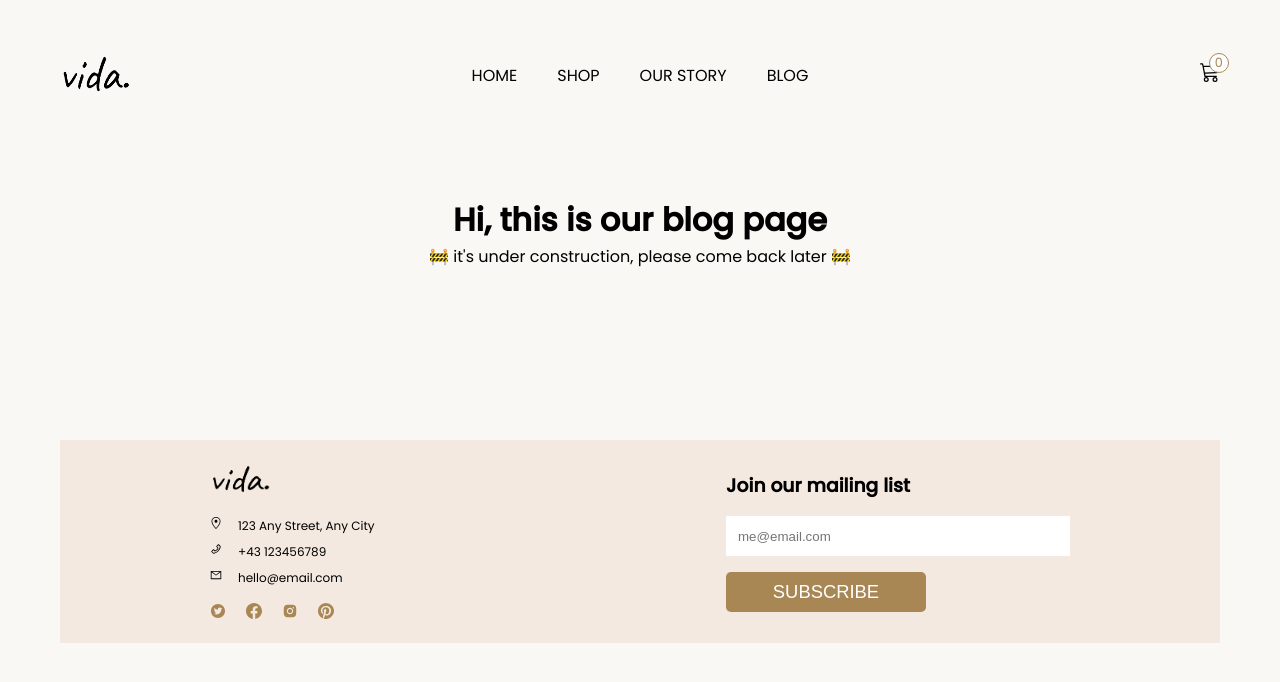
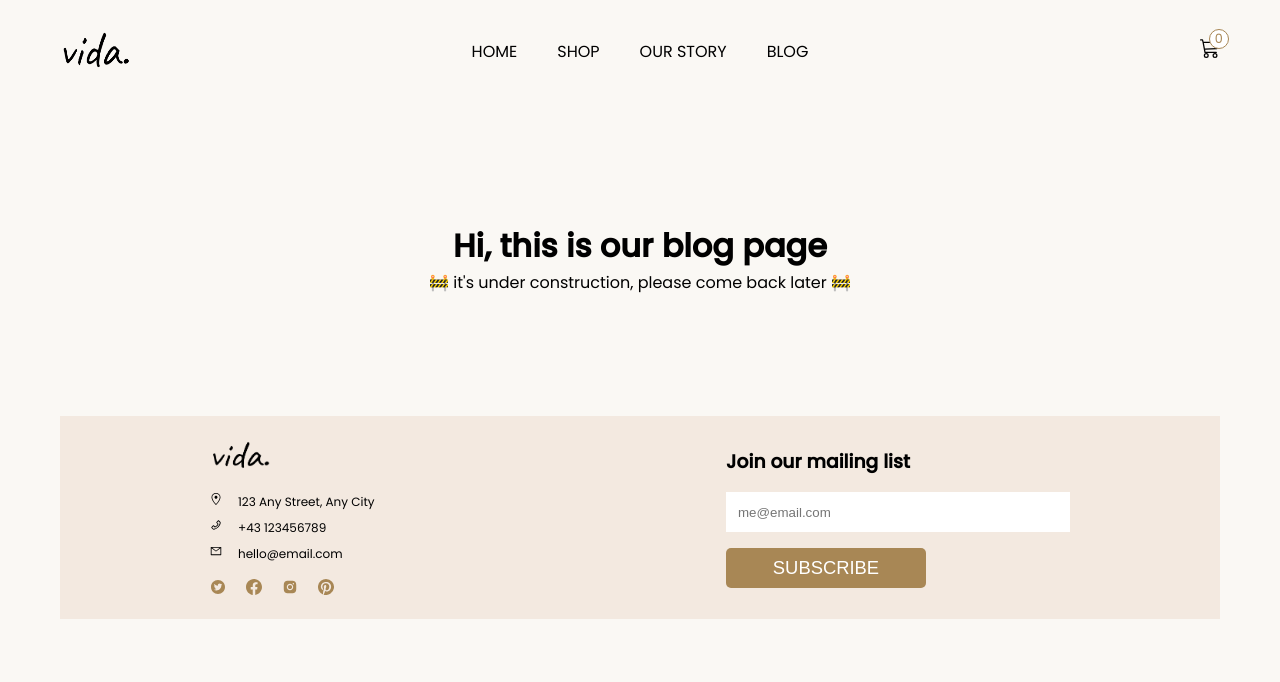
Before and after one commit to cheorodio/next-ecommerce-store, a Next.js app: page /blog in a window 1280 px wide. Shown: the top 682 px of the page. Built offline with nearby package versions, Linux system fonts and the light colour scheme; no server answers; a web font is replaced by a local one.

Commit message:
Delete margin from container

```diff
--- a/app/blog/blog.module.scss
+++ b/app/blog/blog.module.scss
@@ -1,8 +1,8 @@
 .blogContainer {
   height: 52vh;
-  margin-top: 24px;
   display: flex;
   flex-direction: column;
   justify-content: center;
   align-items: center;
+  padding-top: 100px;
 }
```
